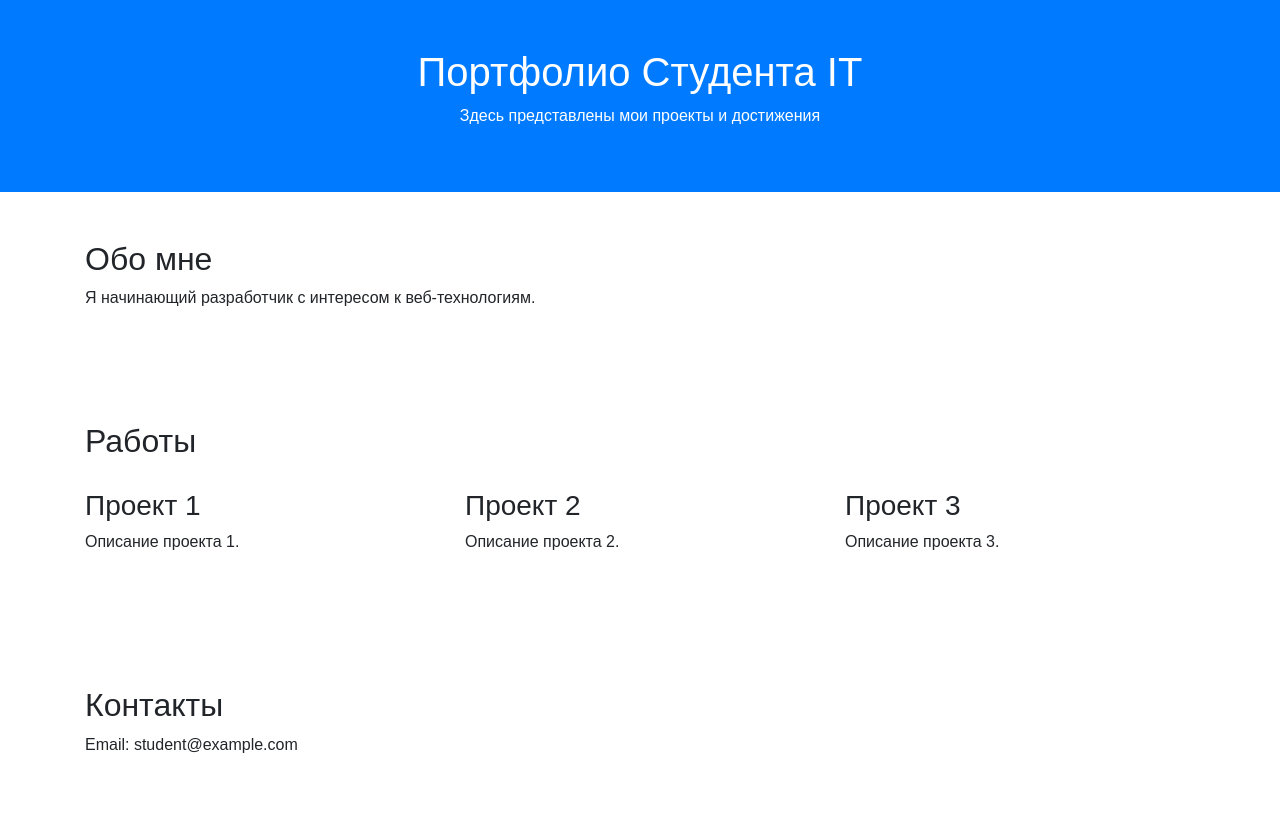
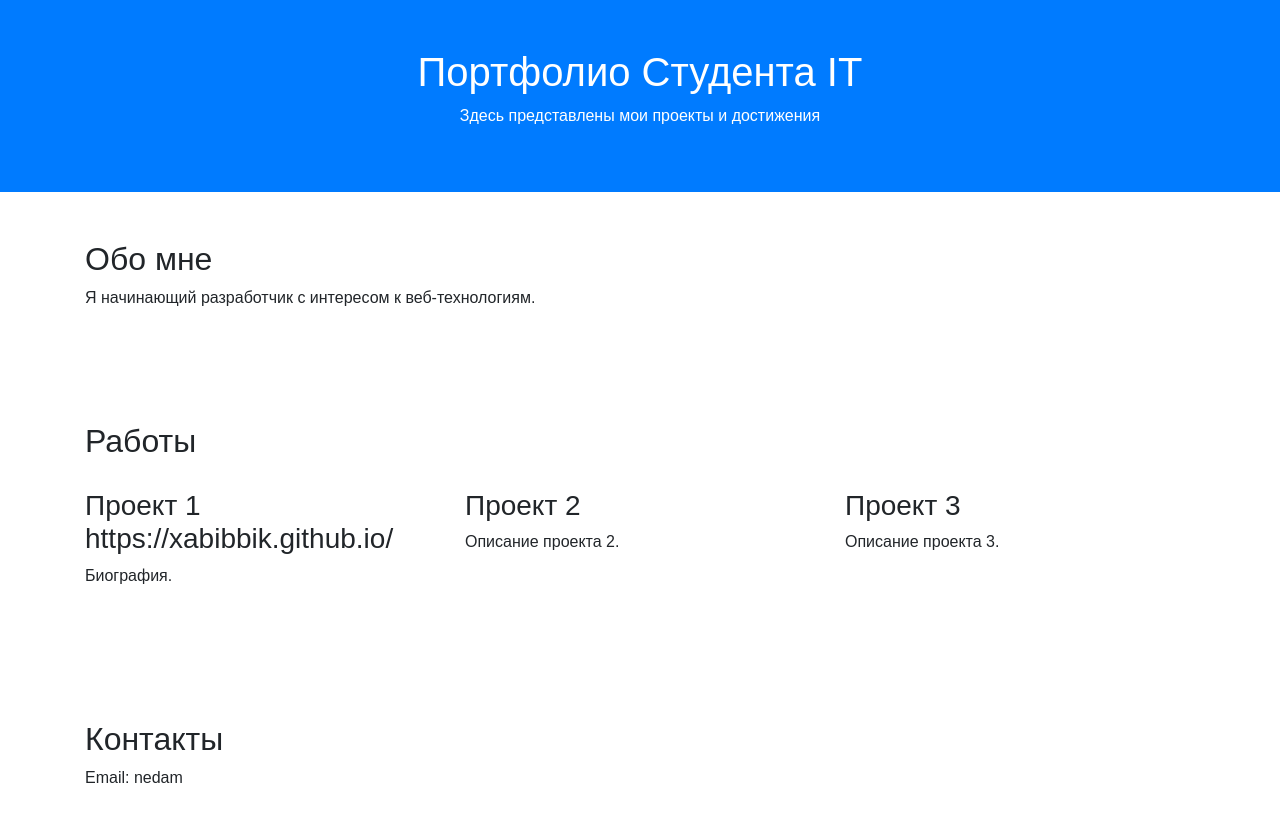
Before and after one commit to getgriddi/abanydno, a plain HTML site: page index.html in a window 1280 px wide. Drawn offline with nearby package versions, Linux system fonts and the light colour scheme.

Commit message:
Update index.html

```diff
--- a/index.html
+++ b/index.html
@@ -26,8 +26,9 @@
     <h2>Работы</h2>
     <div class="row">
         <div class="col-md-4 portfolio-item">
-            <h3>Проект 1</h3>
-            <p>Описание проекта 1.</p>
+            <h3>Проект 1
+            https://xabibbik.github.io/</h3>
+            <p>Биография.</p>
         </div>
         <div class="col-md-4 portfolio-item">
             <h3>Проект 2</h3>
@@ -42,7 +43,7 @@
 
 <section class="container py-5">
     <h2>Контакты</h2>
-    <p>Email: student@example.com</p>
+    <p>Email: nedam</p>
 </section>
 
 <script src="https://code.jquery.com/jquery-3.3.1.slim.min.js"></script>
```
